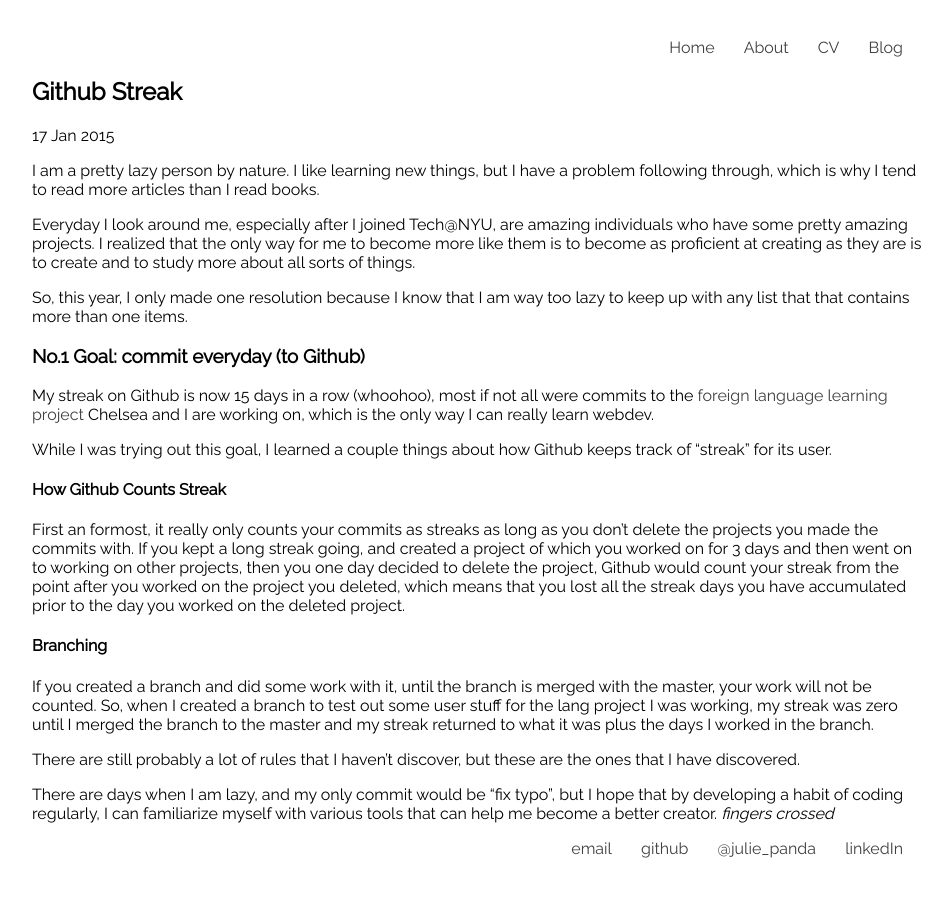
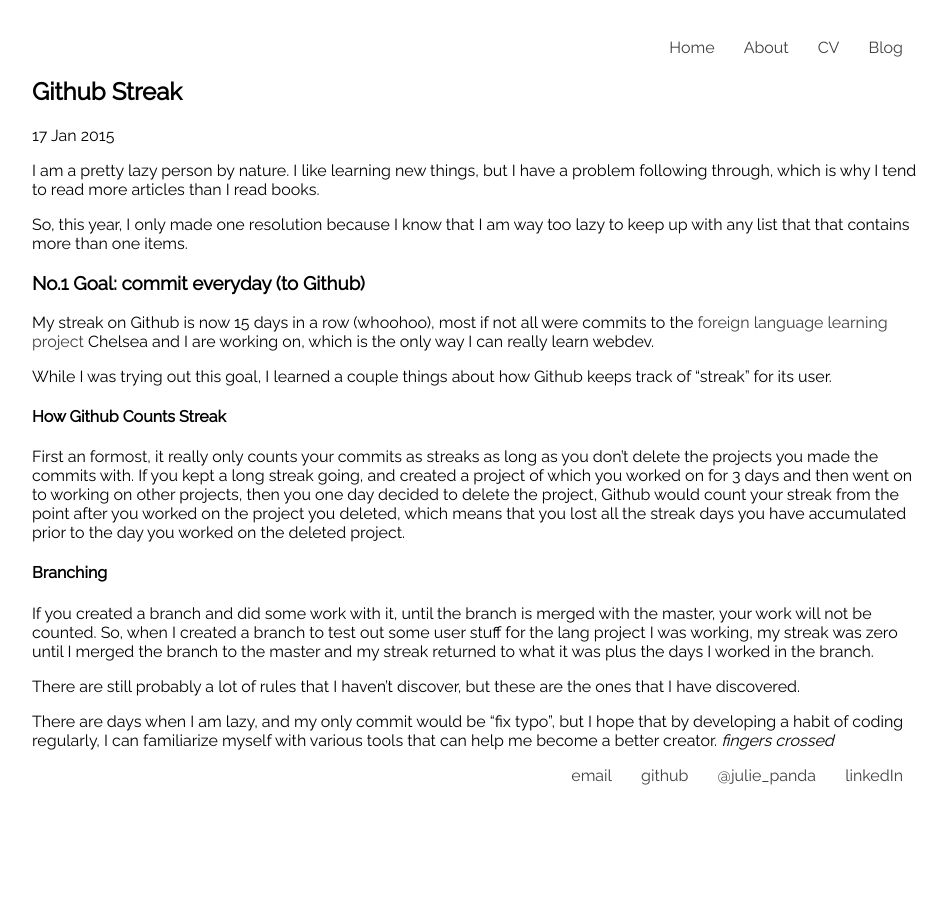
Before and after one commit to juliepanda/juliepanda.github.io, a Jekyll site: the page built from _posts/2015-01-17-github-streak.md, in a window 1280 px wide. Shown: the top 897 px of the page, without its empty margins (160-1112 px from the left). Built offline with Jekyll 4.4.1, drawn with Linux system fonts in a browser that asks for light colours.

Commit message:
edit post

```diff
--- a/_posts/2015-01-17-github-streak.md
+++ b/_posts/2015-01-17-github-streak.md
@@ -5,8 +5,6 @@
 ---
 
 I am a pretty lazy person by nature. I like learning new things, but I have a problem following through, which is why I tend to read more articles than I read books.
-
-Everyday I look around me, especially after I joined Tech@NYU, are amazing individuals who have some pretty amazing projects. I realized that the only way for me to become more like them is to become as proficient at creating as they are is to create and to study more about all sorts of things.
 
 So, this year, I only made one resolution because I know that I am way too lazy to keep up with any list that that contains more than one items.
 
```
